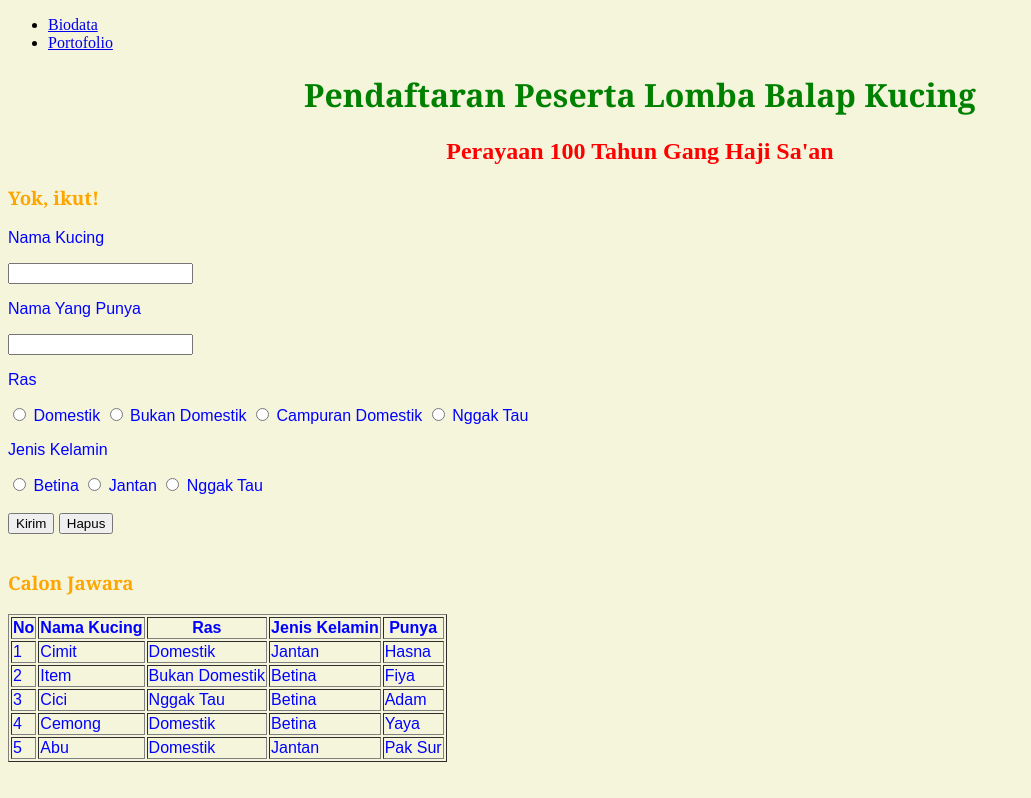
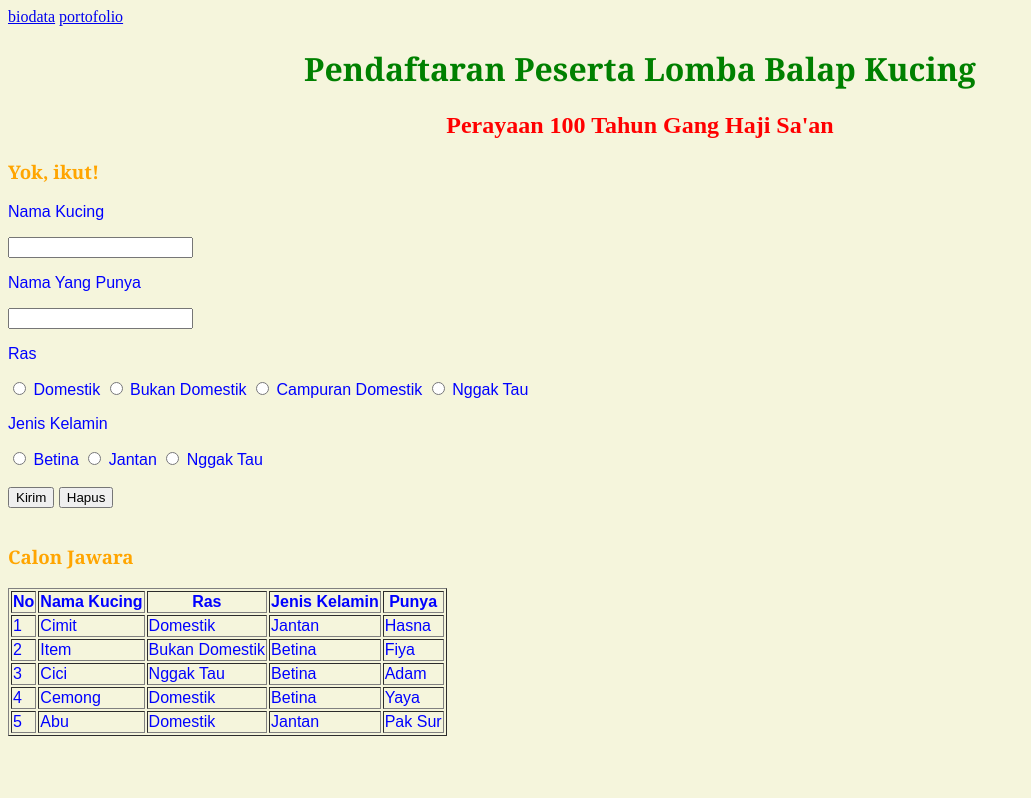
Before and after one commit to hsnafz/web-basic-seal, a plain HTML site: page portofolio.html in a window 1280 px wide. Shown: the whole page, without its empty margins (0-1031 px from the left). Drawn offline with Linux system fonts and the light colour scheme.

Commit message:
update menu 2

```diff
--- a/portofolio.html
+++ b/portofolio.html
@@ -7,10 +7,10 @@
     <title>Document</title>
 </head>
 <body>
-    <ul>
-        <li><a href="index.html">Biodata</a></li>
-        <li><a href="#">Portofolio</a></li>
-    </ul>
+
+        <a href="index.html">biodata</a>
+        <a href="#">portofolio</a>
+
     <h1 style="color: green; font-family: Georgia, 'Times New Roman', Times, serif;" align="center">Pendaftaran Peserta Lomba Balap Kucing</h1>
     <h2>
         <style>
```
Also changed, not shown: index.html (+8 -6 lines).
